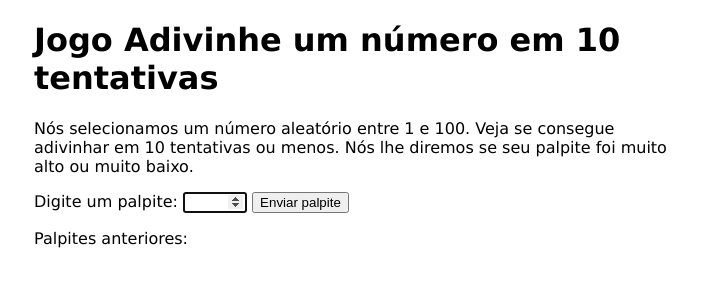
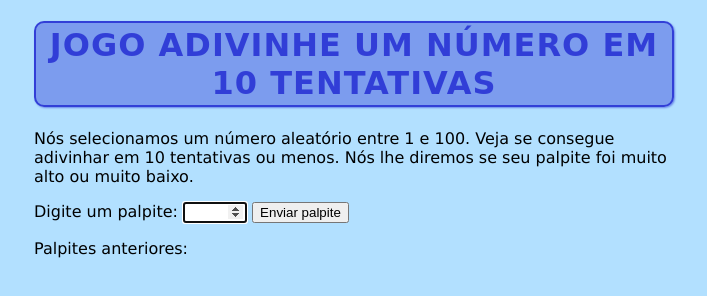
Before and after one commit to kleciavladmaker/jogo-adivinhe-o-numero, a plain HTML site: page index.html in a window 1280 px wide. Shown: the whole page, without its empty margins (286-993 px from the left). Drawn offline with Linux system fonts and the light colour scheme.

Commit message:
Melhora no estilo.

```diff
--- a/style.css
+++ b/style.css
@@ -1,5 +1,19 @@
 body {
     font-family: Verdana, Geneva, Tahoma, sans-serif;
+    background-color: rgba(0, 153, 255, 0.301);
     width: 50%;
     margin: auto;
   }
+
+  h1 {
+    font-family: cursive;
+    letter-spacing: 1px;
+    text-transform: uppercase;
+    text-align: center;
+    border: 2px solid rgba(0,0,200, 0.6);
+    background-color: rgba(0,0,200,0.3);
+    color: rgba(0,0,200, 0.6);
+    box-shadow: 1px 1px 2px rgba(0,0,200, 0.4);
+    border-radius: 10px;
+    padding: 3px 10px;
+  }
```
